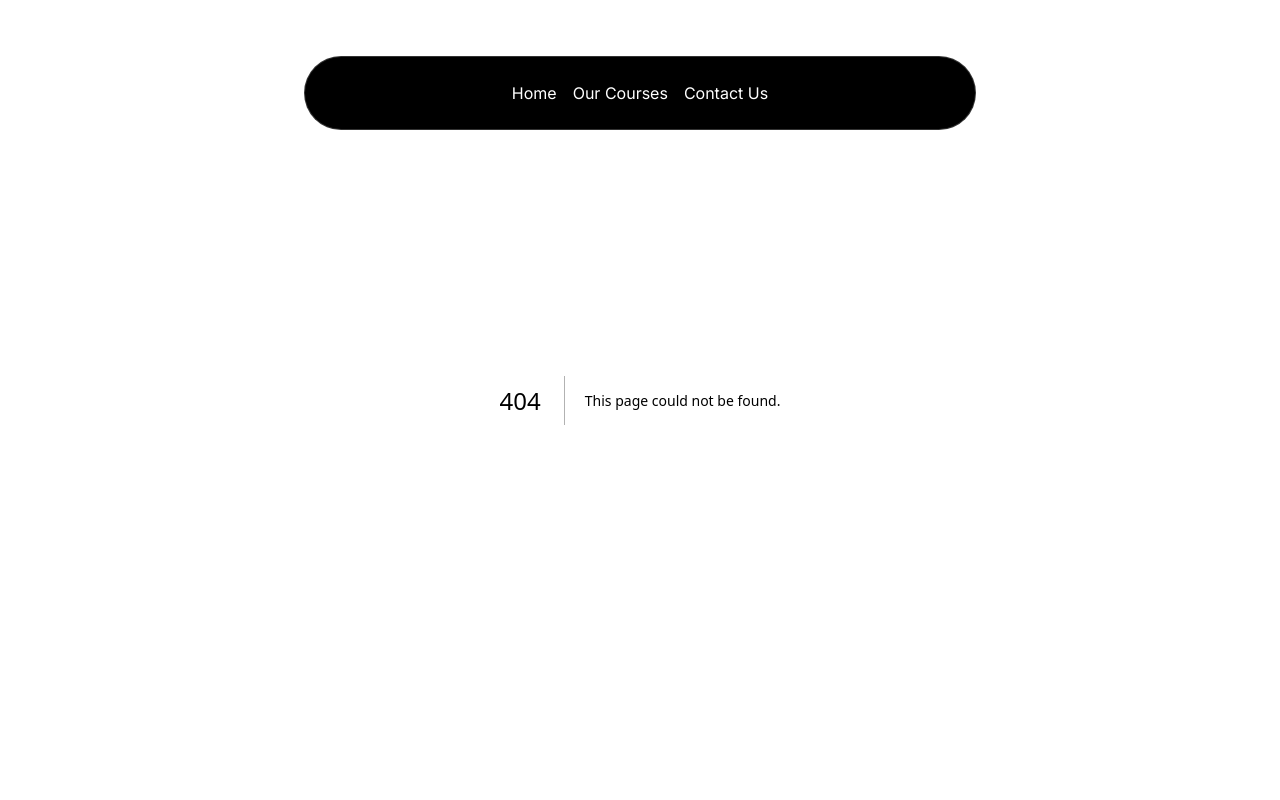
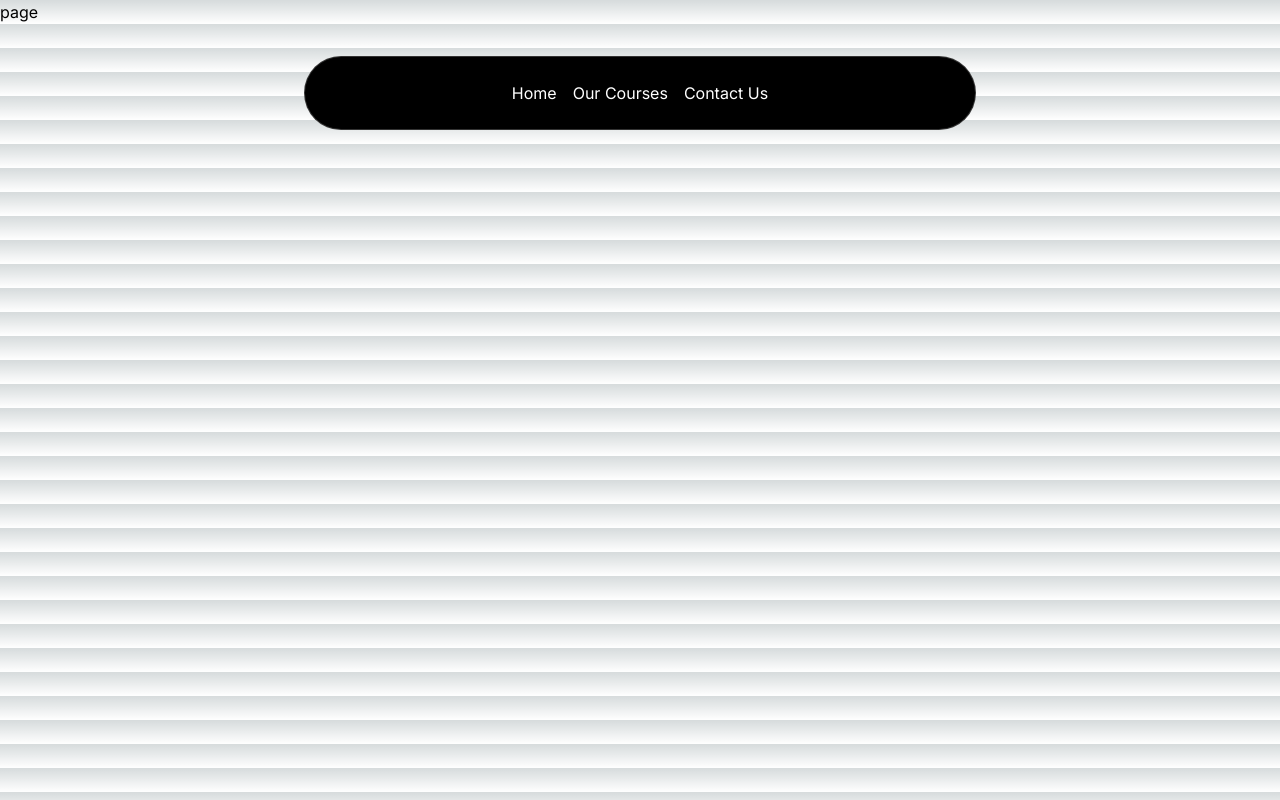
Before and after one commit to shreyashchandra/musicAi, a Next.js app: page /contact in a window 1280 px wide. Before the commit this address had no page. Built offline with nearby package versions, Linux system fonts and the light colour scheme.

Commit message:
chore: Add contact and courses pages

```diff
--- /dev/null
+++ b/src/app/contact/page.tsx
@@ -0,0 +1,11 @@
+import React from "react";
+
+function page() {
+  return (
+    <>
+      <div>page</div>
+    </>
+  );
+}
+
+export default page;
--- /dev/null
+++ b/src/app/courses/page.tsx
@@ -0,0 +1,11 @@
+import React from "react";
+
+function page() {
+  return (
+    <>
+      <div>page</div>
+    </>
+  );
+}
+
+export default page;
```
